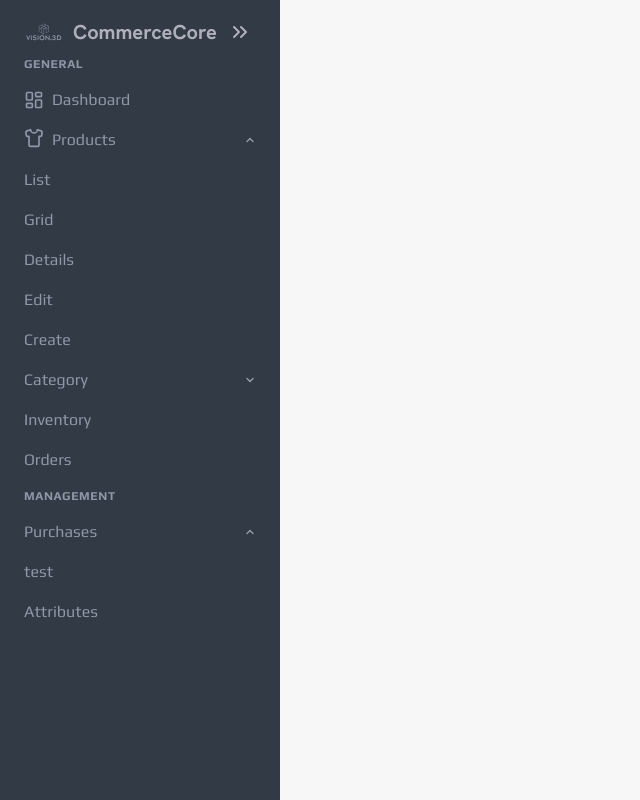
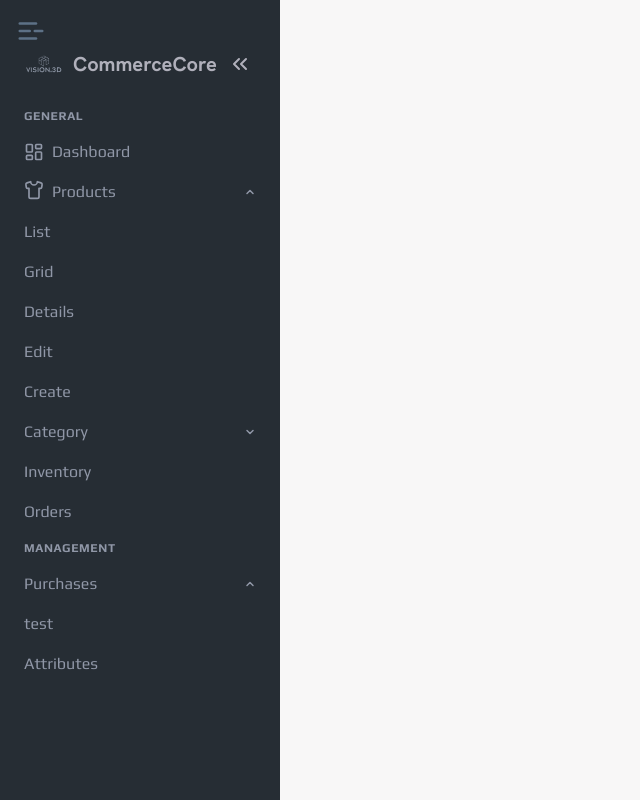
Before and after one commit to manawara/dashboard-ecommerce, a Next.js app: page /dashboard in a window 1280 px wide. Shown: the whole page, without its empty margins (0-640 px from the left). Built offline with nearby package versions, Linux system fonts and the light colour scheme.

Commit message:
Add new compoment and import

```diff
--- a/app/dashboard/layout.tsx
+++ b/app/dashboard/layout.tsx
@@ -1,12 +1,16 @@
-import SideBar from "@/feature/sidebar/components/SideBar/SideBar";
+"use client";
+import Header from "@/feature/header/components/Header/Header";
 import { ChildrenProp } from "../../types";
-
+import SideBarWrapper from "@/feature/sidebar/components/SideBarWrapper/SideBarWrapper";
+import HamburgerProvider from "@/context/Hamburger";
 const DashboardLayout = ({ children }: ChildrenProp) => {
   return (
-    <main className="w-full min-h-screen">
-      <SideBar />
-      <div className="flex-1">{children}</div>
-    </main>
+    <div className="w-full min-h-screen">
+      <HamburgerProvider>
+        <Header />
+        <SideBarWrapper>{children}</SideBarWrapper>
+      </HamburgerProvider>
+    </div>
   );
 };
 
--- /dev/null
+++ b/feature/header/components/Header/Header.tsx
@@ -0,0 +1,19 @@
+"use client";
+import { useContextHamburger } from "@/context/Hamburger";
+import { ListMinus } from "lucide-react";
+import React from "react";
+
+const Header = () => {
+  const { handleOpen } = useContextHamburger();
+  return (
+    <header className="fixed top-0 z-20 p-4">
+      <ListMinus
+        className="cursor-pointer hover:scale-105 duration-300"
+        size={30}
+        onClick={handleOpen}
+      />
+    </header>
+  );
+};
+
+export default Header;
--- a/feature/sidebar/components/SideBar/SideBar.tsx
+++ b/feature/sidebar/components/SideBar/SideBar.tsx
@@ -1,19 +1,36 @@
-import React from "react";
+"use client";
 import { ChevronsRight } from "lucide-react";
 import Logo from "@/components/Logo/Logo";
 import NavBar from "../NavBar/NavBar";
-
-const SideBar = () => {
+import { motion } from "motion/react";
+import { useContextHamburger } from "@/context/Hamburger";
+type SideBarProps = {
+  onAction?: () => void;
+  show: boolean;
+};
+const SideBar = ({ onAction, show }: SideBarProps) => {
+  const { open } = useContextHamburger();
   return (
-    <aside className="flex flex-col fixed top-0 left-0 max-w-[280px] w-full bg-gray-dark min-h-screen text-gray px-6 py-4">
-      <div className="flex justify-between items-center">
-        <Logo />
-        <button className="p-1 focus-visible:outline-[1px] focus-visible:outline-gray">
+    <motion.aside
+      className={`flex flex-col fixed top-0 left-0 sm:max-w-[280px] w-full bg-gray-dark-500 min-h-screen text-gray px-6 pb-4 pt-12 z-10`}
+      initial={false}
+      animate={!open ? { x: 0 } : { x: "-100%" }}
+      transition={{ type: "spring", stiffness: 100, damping: 15 }}
+    >
+      <div className="flex justify-between items-center mb-5">
+        <Logo className="w-24 mx-auto hover:scale-105 transition-transform duration-300" />
+        <motion.button
+          className="p-1 focus-visible:outline-[1px] focus-visible:outline-gray hidden sm:flex"
+          onClick={onAction}
+          aria-label="show sidebar"
+          initial={false}
+          animate={!show ? { rotate: 180 } : { rotate: 0 }}
+        >
           <ChevronsRight />
-        </button>
+        </motion.button>
       </div>
       <NavBar />
-    </aside>
+    </motion.aside>
   );
 };
 
--- /dev/null
+++ b/feature/sidebar/components/SideBarWrapper/SideBarWrapper.tsx
@@ -0,0 +1,42 @@
+"use client";
+import useSessionSidebar from "@/hooks/useSessionSidebar";
+import SideBar from "../SideBar/SideBar";
+import { ChildrenProp } from "@/types";
+import { motion } from "motion/react";
+import { useEffect, useState } from "react";
+
+const SideBarWrapper = ({ children }: ChildrenProp) => {
+  const [showSideBar, handleOpenSideBar] = useSessionSidebar(); // showSideBar is a boolean, handleOpenSideBar is a function
+  const [isReady, setIsReady] = useState(false);
+
+  useEffect(() => {
+    setIsReady(true);
+  }, []);
+
+  return (
+    <div className="flex">
+      <SideBar
+        onAction={handleOpenSideBar as () => void}
+        show={showSideBar as boolean}
+      />
+      {isReady && (
+        <motion.div
+          initial={false}
+          animate={
+            showSideBar
+              ? {
+                  x: window.innerWidth >= 600 ? 288 : 0,
+                }
+              : { x: 0 }
+          }
+          transition={{ type: "spring", stiffness: 200, damping: 15 }}
+          className="max-sm:!translate-x-0 mt-16 px-4"
+        >
+          {children}
+        </motion.div>
+      )}
+    </div>
+  );
+};
+
+export default SideBarWrapper;
```
